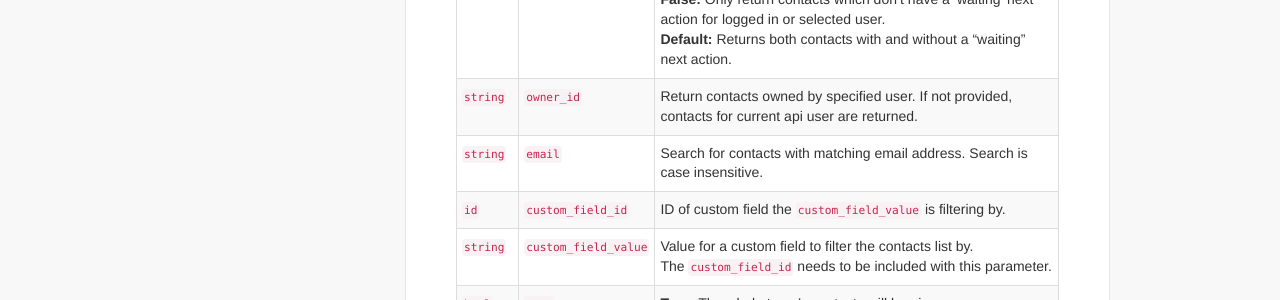
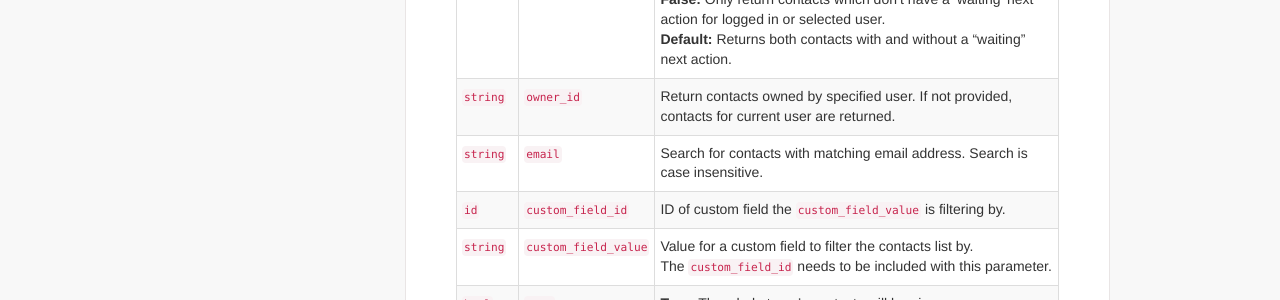
Before and after one commit to OnePageCRM/OnePageCRM.github.io, a Jekyll site: the page built from _posts/2014-03-04-contacts.html, in a window 1280 px wide and 900 px high, scrolled down 1288 px. Shown: the part 172-472 px from the top of the window. Built offline with Jekyll 4.4.1, drawn with Linux system fonts in a browser that asks for light colours; nearby versions of some CDN libraries; Markdown is read by kramdown in place of the engine named in the settings.

Commit message:
return teams contacts clarification

```diff
--- a/_posts/2014-03-04-contacts.html
+++ b/_posts/2014-03-04-contacts.html
@@ -183,7 +183,7 @@ date: 2014-03-04 10:28:04
     <tr>
       <td><code class="redtext">string</code></td>
       <td><code class="bluetext">owner_id</code></td>
-      <td>Return contacts owned by specified user. If not provided, contacts for current api user are returned.</td>
+      <td>Return contacts owned by specified user. If not provided, contacts for current user are returned.</td>
     </tr>
     <tr>
       <td><code class="redtext">string</code></td>
```
